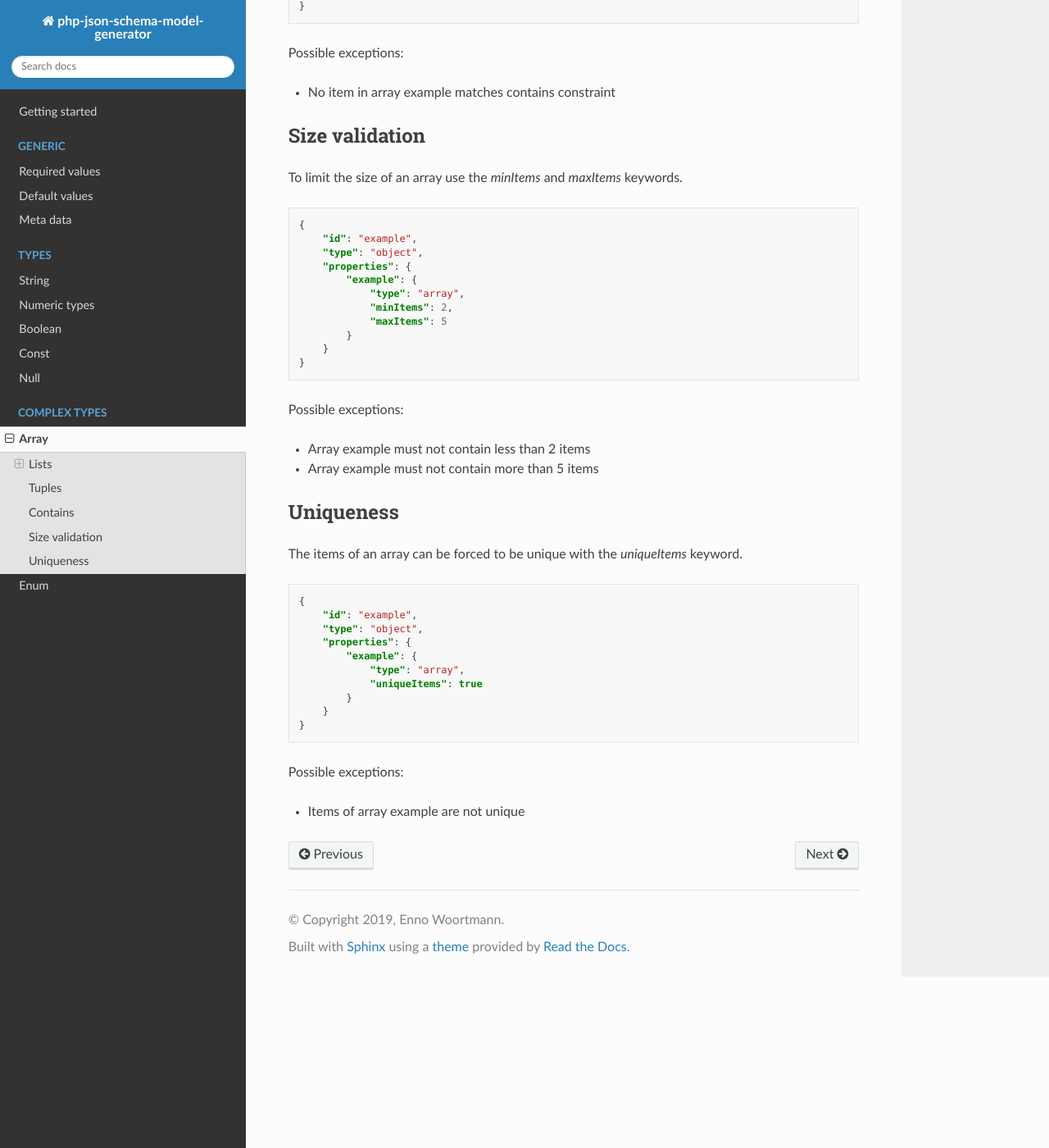
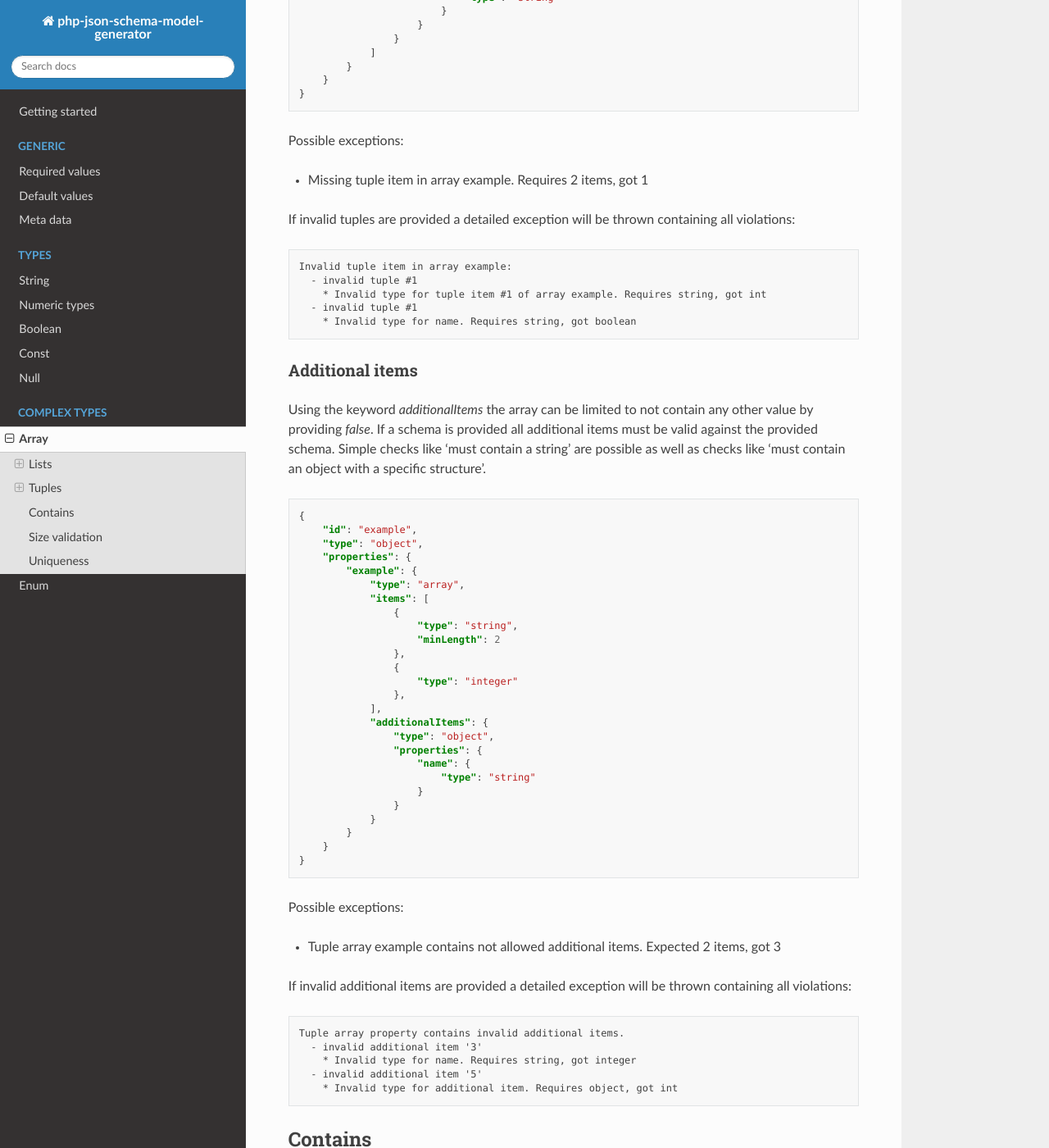
Before and after one commit to wol-soft/php-json-schema-model-generator, a Sphinx documentation site: the page built from docs/source/complexTypes/array.rst, in a window 1280 px wide and 1400 px high, scrolled down 2760 px. Shown: the whole window at 82% size. Built offline with Sphinx 7.4.7 and the Read the Docs theme 2.0.0, drawn with Linux system fonts in a browser that asks for light colours; some of the changed text lies outside the part shown.

Commit message:
Add tuple documentation

```diff
--- a/docs/source/complexTypes/array.rst
+++ b/docs/source/complexTypes/array.rst
@@ -115,7 +115,98 @@ The *getMembers* function of the class *Family* is typehinted with *@returns Mem
 Tuples
 ------
 
-TODO: documentation
+A tuple array defines the structure of each array item on it's own. A tuple array is defined by providing an array of schemas with the `items` keyword.
+
+Items
+^^^^^
+
+.. code-block:: json
+
+    {
+        "id": "example",
+        "type": "object",
+        "properties": {
+            "example": {
+                "type": "array",
+                "items": [
+                    {
+                        "type": "string",
+                        "minLength": 2
+                    },
+                    {
+                        "type": "object",
+                        "properties": {
+                            "name": {
+                                "type": "string"
+                            }
+                        }
+                    }
+                ]
+            }
+        }
+    }
+
+Possible exceptions:
+
+* Missing tuple item in array example. Requires 2 items, got 1
+
+If invalid tuples are provided a detailed exception will be thrown containing all violations:
+
+.. code-block:: none
+
+    Invalid tuple item in array example:
+      - invalid tuple #1
+        * Invalid type for tuple item #1 of array example. Requires string, got int
+      - invalid tuple #1
+        * Invalid type for name. Requires string, got boolean
+
+Additional items
+^^^^^^^^^^^^^^^^
+
+Using the keyword `additionalItems` the array can be limited to not contain any other value by providing `false`. If a schema is provided all additional items must be valid against the provided schema. Simple checks like 'must contain a string' are possible as well as checks like 'must contain an object with a specific structure'.
+
+.. code-block:: json
+
+    {
+        "id": "example",
+        "type": "object",
+        "properties": {
+            "example": {
+                "type": "array",
+                "items": [
+                    {
+                        "type": "string",
+                        "minLength": 2
+                    },
+                    {
+                        "type": "integer"
+                    },
+                ],
+                "additionalItems": {
+                    "type": "object",
+                    "properties": {
+                        "name": {
+                            "type": "string"
+                        }
+                    }
+                }
+            }
+        }
+    }
+
+Possible exceptions:
+
+* Tuple array example contains not allowed additional items. Expected 2 items, got 3
+
+If invalid additional items are provided a detailed exception will be thrown containing all violations:
+
+.. code-block:: none
+
+    Tuple array property contains invalid additional items.
+      - invalid additional item '3'
+        * Invalid type for name. Requires string, got integer
+      - invalid additional item '5'
+        * Invalid type for additional item. Requires object, got int
 
 Contains
 --------
```
Also changed, not shown: 1 other file.
